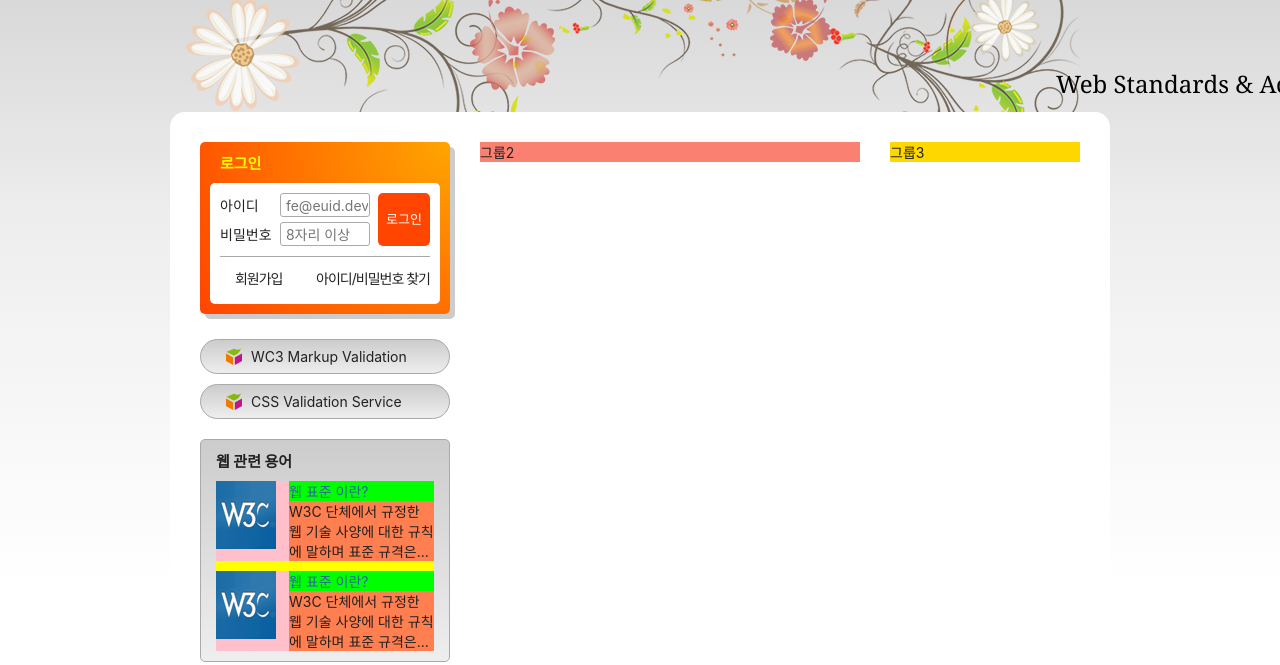
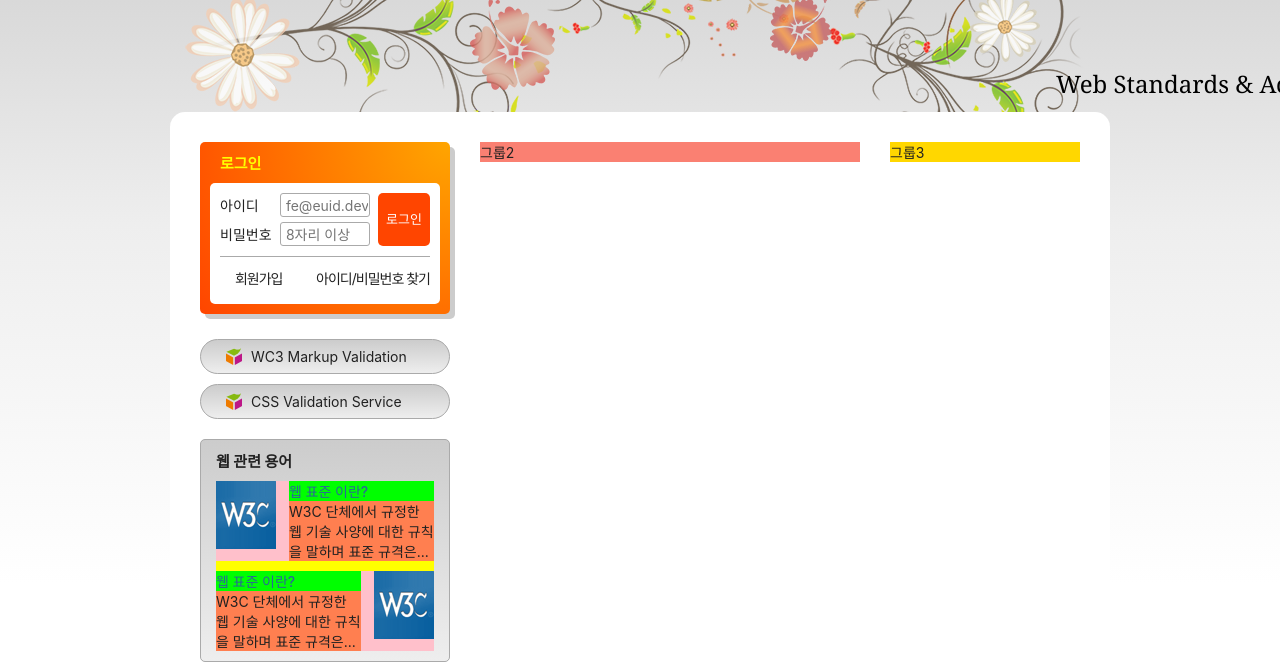
Before and after one commit to rodwnl/HTML5, a plain HTML site: page index.html in a window 1280 px wide. Shown: the part 135-800 px from the top of the page. Drawn offline with Linux system fonts and the light colour scheme; files whose address does not match are found by name; a web font is replaced by a local one.

Commit message:
cross 레이아웃 완성

```diff
--- a/index.html
+++ b/index.html
@@ -175,22 +175,22 @@
       <section class="term">
         <h2 class="term-title">웹 관련 용어</h2>
         <dl class="term-list">
-          <div class="odd">
+          <div>
             <dt class="term-list-subject">웹 표준 이란?</dt>
             <dd class="term-list-thumbnail">
               <img src="./assets/web_standards.gif" alt="W3C 로고" />
             </dd>
             <dd class="term-list-brief">
-              W3C 단체에서 규정한 웹 기술 사양에 대한 규칙에 말하며 표준 규격은...
+              W3C 단체에서 규정한 웹 기술 사양에 대한 규칙을 말하며 표준 규격은...
             </dd>
           </div>
-          <div class="even">
+          <div class="cross">
             <dt class="term-list-subject">웹 표준 이란?</dt>
             <dd class="term-list-thumbnail">
               <img src="./assets/web_standards.gif" alt="W3C 로고" />
             </dd>
             <dd class="term-list-brief">
-              W3C 단체에서 규정한 웹 기술 사양에 대한 규칙에 말하며 표준 규격은...
+              W3C 단체에서 규정한 웹 기술 사양에 대한 규칙을 말하며 표준 규격은...
             </dd>
           </div>
         </dl>
--- a/styles/style.css
+++ b/styles/style.css
@@ -406,11 +406,15 @@ body {
 
 }
 
+.term-list-subject, .term-list-brief{
+  float: right;
+  width: 145px;
+}
+
 .term-list-subject{
   color:#296897;
+  font-weight: 500;
   background-color: lime;
-  float:right;
-  width: 145px;
 }
 
 .term-list-thumbnail{
@@ -425,8 +429,16 @@ body {
 
 .term-list-brief{
   background-color: coral;
+}
+
+
+.cross .term-list-subject,
+.cross .term-list-brief{
+  float: left;
+}
+
+.cross .term-list-thumbnail{
   float: right;
-  width: 145px;
 }
 
 /* 슬로건 */
```
